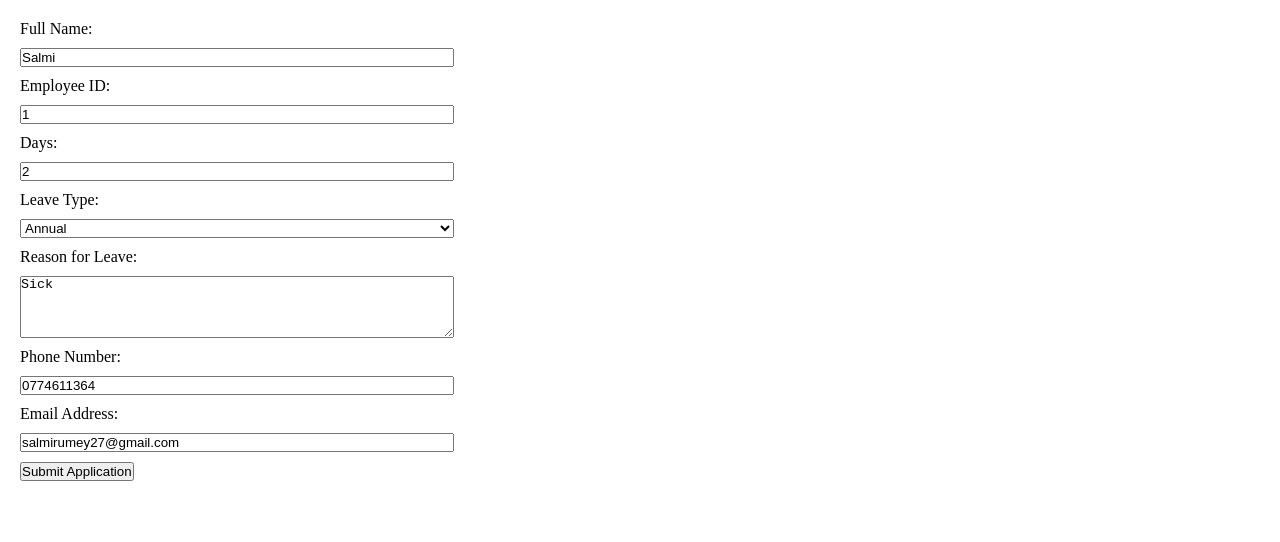
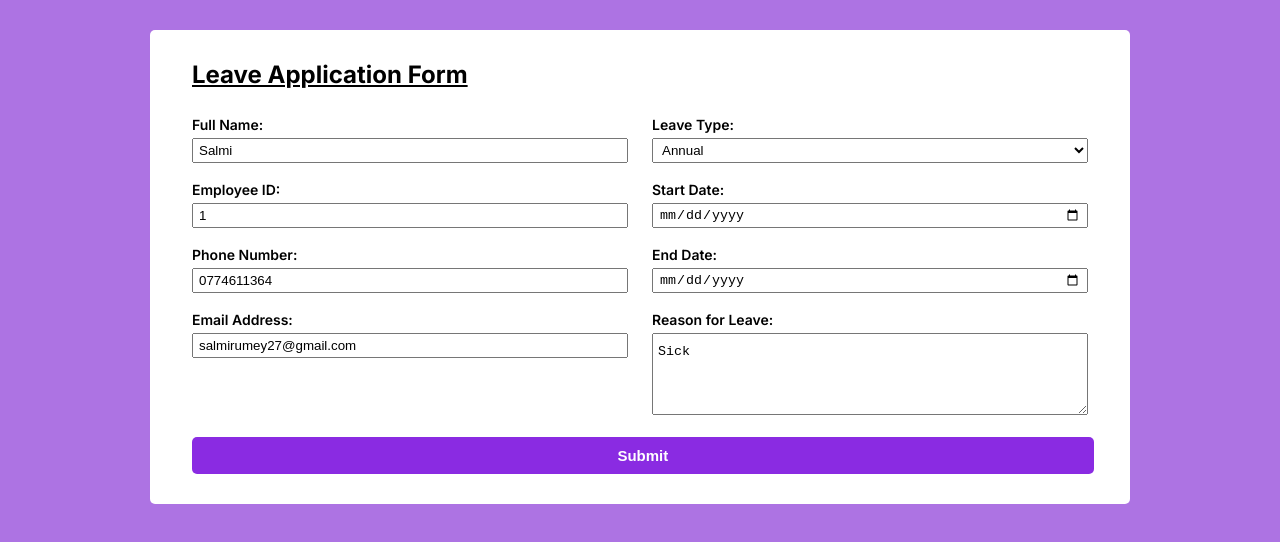
Before and after one commit to Salmi27/leave-app, a plain HTML site: page Frontend/form.html in a window 1280 px wide. Drawn offline with Linux system fonts and the light colour scheme.

Commit message:
bug fixing & UI enhancement

```diff
--- /dev/null
+++ b/Frontend/approval.css
@@ -0,0 +1,59 @@
+@import url("https://fonts.googleapis.com/css2?family=Inter:wght@100;200;300;400;500;600;700;800;900&display=swap");
+
+* {
+  margin: 0;
+  padding: 0;
+  box-sizing: border-box;
+}
+
+body {
+  font-family: "Inter", sans-serif;
+}
+
+h2 {
+    margin: 15px;
+    text-decoration: underline;
+}
+
+.container {
+  padding: 15px;
+  display: flex;
+  flex-wrap: wrap;
+  gap: 10px;
+}
+
+.item {
+  border: 1px solid black;
+  border-radius: 5px;
+  background-color: white;
+  width: 400px;
+  padding: 15px;
+}
+
+table {
+    border-spacing: 8px;
+}
+
+td {
+  font-size: 14px;
+  font-weight: 500;
+}
+
+button {
+  width: 100px;
+  padding: 5px 6px;
+  margin: 5px 0px;
+  border: none;
+  background-color: blueviolet;
+  color: white;
+  border-radius: 2px;
+  cursor: pointer;
+}
+
+/* .approve-btn {
+    background-color: rgb(130, 231, 130);
+}
+
+.reject-btn {
+    background-color: rgb(219, 82, 82);
+} */
--- /dev/null
+++ b/Frontend/form.css
@@ -0,0 +1,81 @@
+@import url("https://fonts.googleapis.com/css2?family=Inter:wght@100;200;300;400;500;600;700;800;900&display=swap");
+
+* {
+  margin: 0;
+  padding: 0;
+  box-sizing: border-box;
+}
+
+body {
+  font-family: "Inter", sans-serif;
+  background-color: rgb(173, 115, 227);
+}
+
+.container {
+  margin: 30px 150px;
+  padding: 30px;
+  background-color: white;
+  border-radius: 5px;
+}
+
+.container > h2 {
+  text-decoration: underline;
+  margin-bottom: 15px;
+  margin-left: 12px;
+}
+
+form {
+  display: flex;
+  flex-direction: column;
+  gap: 10px;
+}
+
+form > div {
+  display: flex;
+}
+
+form > div > section {
+  display: flex;
+  flex-direction: column;
+  flex: 1;
+  gap: 18px;
+  padding: 12px;
+  width: 100%;
+}
+
+form > div > section > div {
+  display: flex;
+  flex-direction: column;
+  gap: 5px;
+}
+
+label {
+  font-size: 14px;
+  font-weight: 600;
+}
+
+input {
+  height: 25px;
+  padding: 10px 5px;
+}
+
+select {
+  height: 25px;
+  padding-left: 5px;
+}
+
+textarea {
+  padding: 10px 5px;
+}
+
+button {
+  margin-left: 12px;
+  width: 98%;
+  padding: 10px 15px;
+  background-color: blueviolet;
+  border: none;
+  border-radius: 5px;
+  color: white;
+  font-size: 15px;
+  font-weight: 600;
+}
--- a/Frontend/form.html
+++ b/Frontend/form.html
@@ -3,49 +3,79 @@
   <head>
     <meta charset="UTF-8" />
     <meta name="viewport" content="width=device-width, initial-scale=1.0" />
-    <link rel="stylesheet" href="./styles.css" />
+    <link rel="stylesheet" href="./form.css" />
     <title>Leave Application</title>
   </head>
   <body>
     <div class="container">
+      <h2>Leave Application Form</h2>
       <form id="leaveForm">
+        <div>
+          <section class="left">
             <!-- Employee Information -->
+            <div>
               <label for="fullName">Full Name:</label>
-        <input type="text" id="fullName" name="fullName" value="Salmi"/>
+              <input type="text" id="fullName" name="fullName" value="Salmi" required/>
+            </div>
 
+            <div>
               <label for="employeeID">Employee ID:</label>
-        <input type="text" id="employeeID" name="employeeID" value="1"/>
+              <input type="text" id="employeeID" name="employeeID" value="1" required/>
+            </div>
 
-        <label for="days">Days:</label>
-        <input type="number" id="days" name="days" value="2"/>
-
+            <!-- Contact Information -->
+            <div>
+              <label for="phoneNumber">Phone Number:</label>
+              <input
+                type="tel"
+                id="phoneNumber"
+                name="phoneNumber"
+                value="0774611364"
+                required
+              />
+            </div>
+            <div>
+              <label for="email">Email Address:</label>
+              <input
+                type="email"
+                id="email"
+                name="email"
+                value="salmirumey27@gmail.com"
+                required
+              />
+            </div>
+          </section>
+          <section>
             <!-- Leave Details -->
+            <div>
               <label for="leaveType">Leave Type:</label>
-        <select id="leaveType" name="leaveType">
+              <select id="leaveType" name="leaveType" required>
                 <option value="annual" selected>Annual</option>
                 <option value="casual">Casual</option>
                 <option value="medical">Medical</option>
               </select>
+            </div>
 
-        <!-- <label for="startDate">Start Date:</label>
-        <input type="date" id="startDate" name="startDate" />
+            <div>
+              <label for="startDate">Start Date:</label>
+              <input type="date" id="startDate" name="startDate" required/>
+            </div>
 
+            <div>
               <label for="endDate">End Date:</label>
-        <input type="date" id="endDate" name="endDate" /> -->
+              <input type="date" id="endDate" name="endDate" required/>
+            </div>
 
             <!-- Reason for Leave -->
+            <div>
               <label for="reason">Reason for Leave:</label>
-        <textarea id="reason" name="reason" rows="4">Sick</textarea>
-
-        <!-- Contact Information -->
-        <label for="phoneNumber">Phone Number:</label>
-        <input type="tel" id="phoneNumber" name="phoneNumber" value="0774611364"/>
-
-        <label for="email">Email Address:</label>
-        <input type="email" id="email" name="email" value="salmirumey27@gmail.com"/>
+              <textarea id="reason" name="reason" rows="4" required>Sick</textarea>
+            </div>
+          </section>
+        </div>
 
         <!-- Submit Button -->
-        <button type="submit">Submit Application</button>
+        <button type="submit">Submit</button>
       </form>
     </div>
 
--- a/Frontend/form.js
+++ b/Frontend/form.js
@@ -3,7 +3,17 @@ document.querySelector("form").addEventListener("submit", (e) => {
   const fullName = document.getElementById("fullName").value;
   const employeeId = document.getElementById("employeeID").value;
   const leaveType = document.getElementById("leaveType").value;
-  const days = document.getElementById("days").value;
+  const reason = document.getElementById("reason").value;
+  const phoneNumber = document.getElementById("phoneNumber").value;
+  const email = document.getElementById("email").value;
+  const startDate = document.getElementById("startDate").value;
+  const endDate = document.getElementById("endDate").value;
+
+  const days = calculateDays(startDate, endDate);
+  if (days <= 0) {
+    console.log("Invalid date");
+    return;
+  }
 
   fetch("http://localhost:3000/")
     .then((res) => res.json())
@@ -14,33 +24,81 @@ document.querySelector("form").addEventListener("submit", (e) => {
         const [user] = users.filter((user) => user.id == employeeId);
         if (user.act === "wages_board_act") {
           if (leaveType === "annual" && days <= 10 - user.leaveTaken.annual) {
-            submitLeave(employeeId, fullName, leaveType);
+            submitLeave(
+              employeeId,
+              fullName,
+              leaveType,
+              days,
+              reason,
+              phoneNumber,
+              email
+            );
           } else if (
             leaveType === "casual" &&
             days <= 10 - user.leaveTaken.casual
           ) {
-            submitLeave(employeeId, fullName, leaveType);
+            submitLeave(
+              employeeId,
+              fullName,
+              leaveType,
+              days,
+              reason,
+              phoneNumber,
+              email
+            );
           } else if (
             leaveType === "casual" &&
             days <= 10 - user.leaveTaken.casual
           ) {
-            submitLeave(employeeId, fullName, leaveType);
+            submitLeave(
+              employeeId,
+              fullName,
+              leaveType,
+              days,
+              reason,
+              phoneNumber,
+              email
+            );
           } else {
             console.log("Leave Exceeded!!!");
           }
         } else {
           if (leaveType === "annual" && days <= 10 - user.leaveTaken.annual) {
-            submitLeave(employeeId, fullName, leaveType);
+            submitLeave(
+              employeeId,
+              fullName,
+              leaveType,
+              days,
+              reason,
+              phoneNumber,
+              email
+            );
           } else if (
             leaveType === "casual" &&
             days <= 10 - user.leaveTaken.casual
           ) {
-            submitLeave(employeeId, fullName, leaveType);
+            submitLeave(
+              employeeId,
+              fullName,
+              leaveType,
+              days,
+              reason,
+              phoneNumber,
+              email
+            );
           } else if (
             leaveType === "casual" &&
             days <= 10 - user.leaveTaken.casual
           ) {
-            submitLeave(employeeId, fullName, leaveType);
+            submitLeave(
+              employeeId,
+              fullName,
+              leaveType,
+              days,
+              reason,
+              phoneNumber,
+              email
+            );
           } else {
             console.log("Leave Exceeded!!!");
           }
@@ -52,15 +110,6 @@ document.querySelector("form").addEventListener("submit", (e) => {
     .catch((err) => {
       console.error(`Error: ${err}`);
     });
-
-  document.querySelector(".container").innerHTML = `
-      <div class="items">
-        <h5 class="name">Full Name: ${fullName}</h5>
-        <h5 class="id">ID: ${employeeId}</h5>
-        <h5 class="leaveType">Leave Type: ${leaveType}</h5>
-        <h3>Pending</h3>
-      </div>
-    `;
 });
 
 function getEmployees() {
@@ -75,8 +124,16 @@ function getEmployees() {
     });
 }
 
-function submitLeave(id, fullName, leaveType) {
-  console.log(leaveType);
+function submitLeave(
+  id,
+  fullName,
+  leaveType,
+  days,
+  reason,
+  phoneNumber,
+  email
+) {
+  console.log(days);
   fetch("http://localhost:3000/leave", {
     method: "POST",
     headers: {
@@ -86,6 +143,10 @@ function submitLeave(id, fullName, leaveType) {
       id: id,
       fullName: fullName,
       leaveType: leaveType,
+      days: days,
+      reason: reason,
+      phoneNumber: phoneNumber,
+      email: email,
       status: "Pending",
     }),
   })
@@ -96,4 +157,23 @@ function submitLeave(id, fullName, leaveType) {
     .catch((err) => {
       console.error(`Error: ${err}`);
     });
+
+  window.location.href =
+    "http://127.0.0.1:5500/Frontend/formStatus.html?id=" + id;
 }
+
+function calculateDays(start, end) {
+  let date1 = new Date(start);
+  let date2 = new Date(end);
+
+  // Convert dates to timestamps (milliseconds since Jan 1, 1970)
+  let timestamp1 = date1.getTime();
+  let timestamp2 = date2.getTime();
+
+  let differenceInMilliseconds = timestamp2 - timestamp1;
+  let differenceInDays = Math.floor(
+    differenceInMilliseconds / (24 * 60 * 60 * 1000)
+  );
+
+  return differenceInDays;
+}
--- /dev/null
+++ b/Frontend/formStatus.css
@@ -0,0 +1,36 @@
+@import url("https://fonts.googleapis.com/css2?family=Inter:wght@100;200;300;400;500;600;700;800;900&display=swap");
+
+* {
+  margin: 0;
+  padding: 0;
+  box-sizing: border-box;
+}
+
+body {
+  font-family: "Inter", sans-serif;
+}
+
+.container {
+  padding: 15px;
+}
+
+h2 {
+  text-decoration: underline;
+  margin-bottom: 10px;
+}
+
+.item {
+  border: 1px solid black;
+  width: 400px;
+  padding: 10px;
+  border-radius: 5px;
+}
+
+table {
+  border-spacing: 8px;
+}
+
+td {
+  font-size: 14px;
+  font-weight: 500;
+}
--- a/Frontend/styles.css
+++ /dev/null
@@ -1,23 +0,0 @@
-* {
-  margin: 0;
-  padding: 0;
-  box-sizing: border-box;
-}
-
-body {
-    margin: 20px;
-}
-
-form {
-    display: flex;
-    flex-direction: column;
-    gap: 10px;
-}
-
-input, textarea, select {
-    width: 35%;
-}
-
-button {
-    width: max-content;
-}
```
Also changed, not shown: Backend/index.js (+6 -2 lines), Frontend/approval.html (+2 -0 lines), Frontend/approval.js (+36 -5 lines), Frontend/formStatus.html (added, +17 -0 lines), Frontend/formStatus.js (added, +47 -0 lines). Lines whose indentation alone changed are shown as unchanged.
